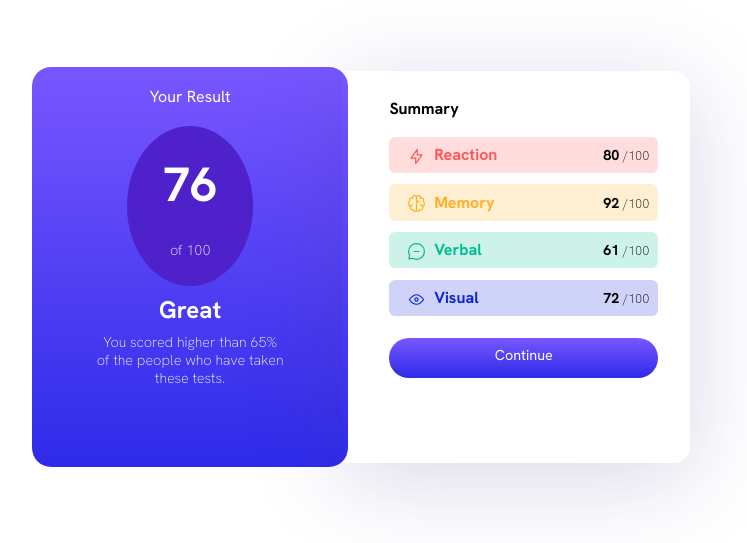
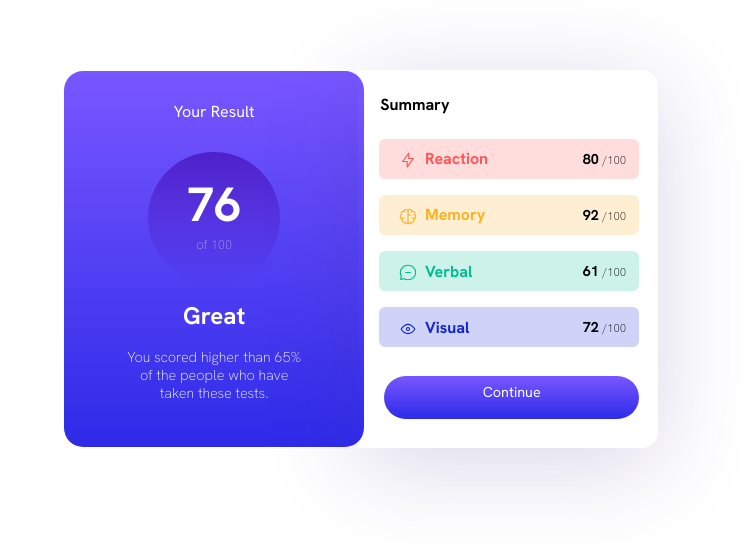
Before and after one commit to MoneebAliKarrar/Results-summary-component, a plain HTML site: page index.html in a window 1280 px wide. Shown: the part 141-684 px from the top of the page, without its empty margins (279-1026 px from the left). Drawn offline with Linux system fonts and the light colour scheme.

Commit message:
worked with respovsivity

```diff
--- a/index.html
+++ b/index.html
@@ -1,9 +1,9 @@
 <!DOCTYPE html>
 <html lang="en">
 <head>
+
   <meta charset="UTF-8">
-  <meta name="viewport" content="width=device-width, initial-scale=1.0"> <!-- displays site properly based on user's device -->
-
+  <meta name="viewport" content="width=device-width, initial-scale=1.0">
   <link rel="icon" type="image/png" sizes="32x32" href="./assets/images/favicon-32x32.png">
   <link rel="stylesheet" href="style.css">
   <title>Frontend Mentor | Results summary component</title>
@@ -14,15 +14,18 @@
   <section class="theResult">
 
     <h1>Your Result</h1>
-
     <div class = "score">
       <p id="yourscore">76</p>
-  <p class ="maxscore">of 100</p>
+      <p id="circle-max-score">of 100</p>
     </div>
+
     <h2>Great</h2>
     <p>You scored higher than 65% of the people who have taken these tests.</p>
+
   </section>
+
   <section class="summary">
+
     <h1>Summary</h1>
     <table>
       <tr class="reaction">
@@ -43,6 +46,7 @@
       </tr>
     </table>
     <a href="#" class="continue">Continue</a>
+
   </section>
 </body>
 </html>
--- a/style.css
+++ b/style.css
@@ -1,6 +1,10 @@
 @font-face {
     font-family: Hanken Grotesk;
     src: url(./assets/fonts/HankenGrotesk-VariableFont_wght.ttf);
+}
+*{
+    padding: 0;
+    margin: 0;
 }
 body{
     display: flex;
@@ -12,40 +16,46 @@ body{
 }
 .theResult{
     background-image:linear-gradient(hsl(252, 100%, 67%), hsl(241, 81%, 54%))  ;
-    width: 25%;
-    height: 50%;
-    border-radius: 1.2rem;
+    width: 300px;
+    border-radius: 1.2em;
 }
 .theResult h1{
     text-align: center;
     color: white;
     font-size: 100%;
     font-weight: normal;
-    margin: 1.2rem;
+    margin : 10% 0em;
 }
 .score{
     text-align: center;
-    background-color: hsla(256, 72%, 46%, 1);
-    width: 40%;
-    height: 40%; /* Set the height to the same value as width for a perfect circle */
-    border-radius: 50%; /* Ensure the container is a circle */
-    margin: auto;
-    color: white;
+    background-image:linear-gradient(to top,hsla(241, 72%, 46%, 0), hsla(256, 72%, 46%, 1));
+    width: 90px;
+    border-radius: 50%;
+    margin:0 auto;
+    color: #ffffff;
+    padding: 1.3em;
     display: flex;
     flex-direction: column;
     align-items: center;
     justify-content: center;
 }
 #yourscore{
-    font-size: 300%;
+    font-size: 3em;
     margin: 0;
     font-weight: bold;
     height: 55%;
 
 }
+#circle-max-score{
+    font-size: .8em;
+    margin-bottom :.8em;
+    font-weight: 100;
+    width: 100%;
+
+}
 .maxscore{
-    font-size: .8rem;
-    margin-bottom :1rem;
+    font-size: .8em;
+    margin-bottom :1em;
     font-weight: 200;
     width: 100%;
 
@@ -53,53 +63,49 @@ body{
 .theResult h2{
     color: white ;
     text-align: center;
-    margin: .5rem;
+    margin: .7em 0em;
 }
 .theResult p{
     color: white;
     text-align: center;
-    margin: 0rem 4rem;
-    font-size: .9rem;
+    margin: 0em 4em 15%;
+    font-size: .9em;
     font-weight:200;
 
 }
 .summary{
-    width: 25%;
-    height: 45%;
-    padding: 1rem;
-    box-shadow: 0 1rem 6rem 0 rgba(63, 43, 134, 0.2);
-    border-top-right-radius: 1rem;
-    border-bottom-right-radius: 1rem;
-    margin-left: -0.4rem;
+    width: 300px;
+    padding: 1em;
+    box-shadow: 0 1em 6em 0 rgba(63, 43, 134, 0.2);
+    border-top-right-radius: 1em;
+    border-bottom-right-radius: 1em;
+    margin-left: -0.4em;
+    box-sizing: border-box;
 }
 .summary h1{
-    font-size: 1rem;
-    margin-bottom : .4rem;
-    margin-left: 10%;
-    margin-top: .7rem;
+    font-size: 1em;
+    margin : .5em .4rem;
 }
 .summary table{
     border-collapse: collapse;
     width: 90%;
-    margin: 0rem 10%;
 
 }
 .summary th{
-    font-size: 1rem;
+    font-size: 1em;
     width: 75%;
     text-align: left;
-    padding-left: .7rem;
+    padding-left: .7em;
 }
 .summary td{
     width: 18%;
 }
 .summary tr{
     display: block;
-    margin: .7rem 0rem;
-    width: 90%;
-    height: 12%;
-    border-radius: .4rem;
-    padding :.4rem;
+    margin: 1em .3em;
+    width: 100%;
+    border-radius: .4em;
+    padding :.6em;
 
 
 }
@@ -112,11 +118,11 @@ body{
 .reaction th::before{
     content: '';
     display: inline-block;
-    width: 1.2rem;
-    height: 1.2rem;
+    width: 1.1em;
+    height: 1.1em;
     background: url('./assets/images/icon-reaction.svg') no-repeat center center;
     background-size: cover;
-    margin-right: .5rem;
+    margin-right: .5em;
     vertical-align: middle;
 }
 .memory{
@@ -128,11 +134,11 @@ body{
 .memory th::before{
     content: '';
     display: inline-block;
-    width: 1.2rem;
-    height: 1.2rem;
+    width: 1.1em;
+    height: 1.1em;
     background: url('./assets/images/icon-memory.svg') no-repeat center center;
     background-size: cover;
-    margin-right: .5rem;
+    margin-right: .5em;
     vertical-align: middle;
 }
 .verbal{
@@ -144,11 +150,11 @@ body{
 .verbal th::before{
     content: '';
     display: inline-block;
-    width: 1.2rem;
-    height: 1.2rem;
+    width: 1.1em;
+    height: 1.1em;
     background: url('./assets/images/icon-verbal.svg') no-repeat center center;
     background-size: cover;
-    margin-right: .5rem;
+    margin-right: .5em;
     vertical-align: middle;
 }
 .visual{
@@ -160,29 +166,29 @@ body{
 .visual th::before{
     content: '';
     display: inline-block;
-    width: 1.2rem;
-    height: 1.2rem;
+    width: 1.1em;
+    height: 1.1em;
     background: url('./assets/images/icon-visual.svg') no-repeat center center;
     background-size: cover;
-    margin-right: .5rem;
+    margin-right: .5em;
     vertical-align: middle;
 }
 td{
-    font-size: .9rem;
+    font-size: .9em;
     font-weight: bold;
 }
 .continue{
     display: block;
     background-image:linear-gradient(hsl(252, 100%, 67%), hsl(241, 81%, 54%));
-    margin: .7rem 10%;
-    width: 80%;
-    height: 1.5rem;
-    border-radius: 1.5rem;
-    padding :.5rem;
+    margin: .9em .7em;
+    width: 90%;
+    height: 2em;
+    border-radius: 1.5em;
+    padding :.5em;
     text-align: center;
     text-decoration: none;
     color:white;
-    font-size: .9rem;
+    font-size: .9em;
 }
 .continue:active,.continue:visited {
     background-image: linear-gradient( hsl(224, 30%, 27%), hsl(224, 30%, 27%));
@@ -193,18 +199,28 @@ td{
     }
     .theResult{
         width: 100%;
-        border-top-left-radius: 0rem;
-        border-top-right-radius: 0rem;
-        margin-top:0 ;
+        border-top-left-radius: 0;
+        border-top-right-radius: 0;
+        padding-top: 5%;
+    }
+    .theResult h1{
+        margin-top: 10em;
+        margin-bottom: 1em;
     }
     .summary{
         width: 100%;
-        height: 40%;
+        border-top-right-radius: 0;
+        border-bottom-right-radius: 0;
+        margin-top: -.5em ;
+    }
+    .summary th{
+      width: 35em;
+    }
+    .summary td{
+      text-align: right;
+    }
+    .summary tr{
+        margin: 1em;
     }
 
-    .score{
-        width:30%;
-        height: 40%;
-        border-radius: 50%;
-    }
 }
```
Lines whose indentation alone changed are shown as unchanged.
